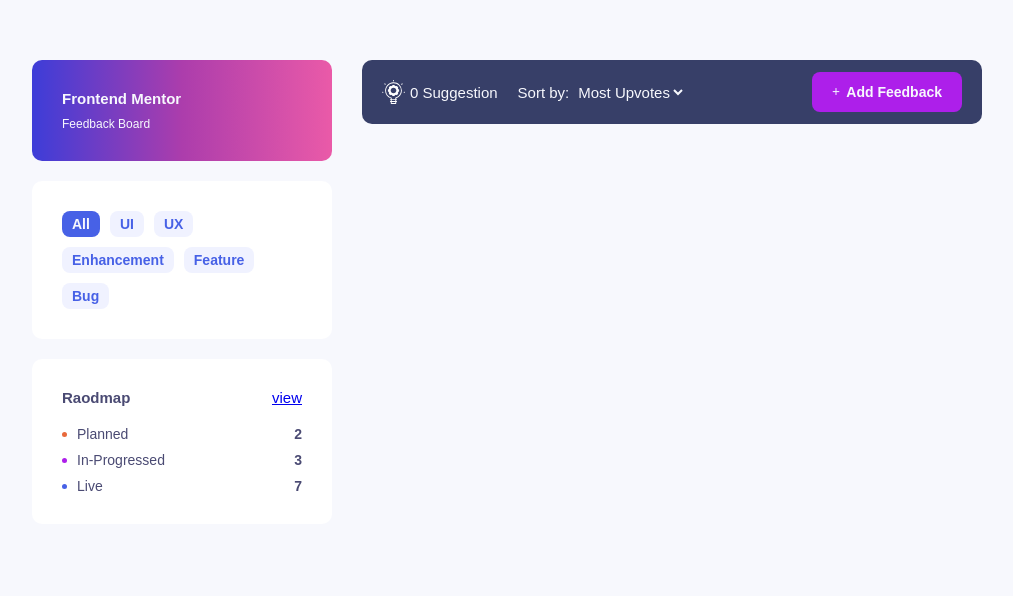
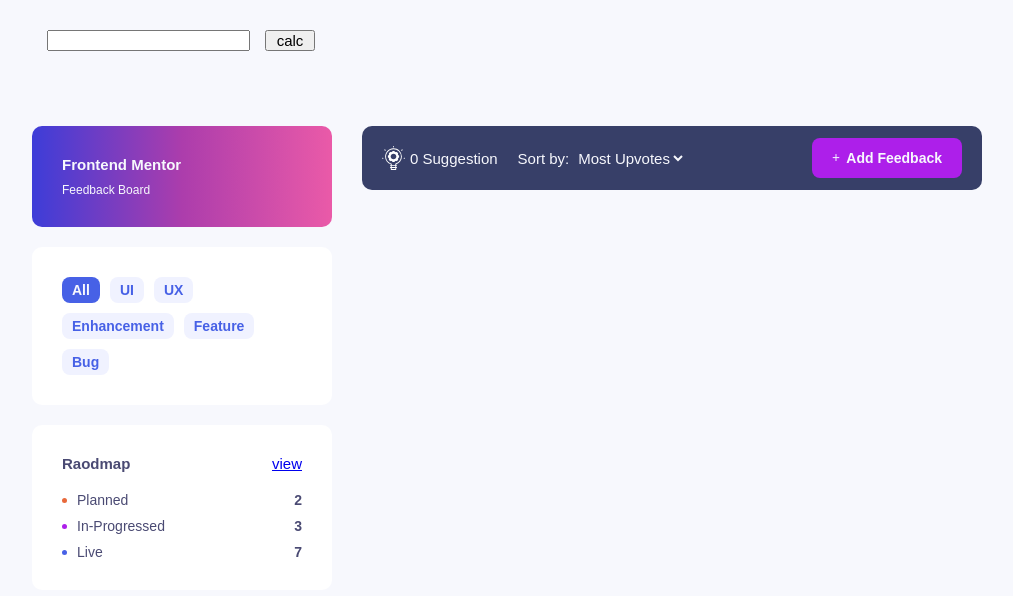
Before and after one commit to MaryamBahangeh/product-feedback-app, a React (Vite) app: page / in a window 1280 px wide. Shown: the top 596 px of the page, without its empty margins (133-1146 px from the left). Built offline with nearby package versions, Linux system fonts and the light colour scheme.

Commit message:
[ADD] fibinachi

```diff
--- a/src/pages/Home/Home.tsx
+++ b/src/pages/Home/Home.tsx
@@ -10,7 +10,49 @@
 
 function Home() {
   const [isMenuOpen, setIsMenuOpen] = useState<boolean>(false);
+  const [number, setNumber] = useState(0);
+  const [seq, setSeq] = useState("");
+
+  const onCalcButtonClick = () => {
+    setSeq("");
+    calcLast(0, 1, 1);
+  };
+
+  function calc(x: number, y: number, count: number) {
+    let z = x + y;
+    if (count <= number) {
+      setSeq((old) => old + z + ",");
+      count++;
+      calc(y, z, count);
+    }
+  }
+
+  function calcLast(x: number, y: number, count: number) {
+    let z = x + y;
+    if (count <= number) {
+      if (count === number - 1) {
+        setSeq(z.toString());
+        return;
+      }
+      count++;
+      calcLast(y, z, count);
+    }
+  }
+
   return (
+    <>
+      <div style={{ margin: "15px" }}>
+        <input onChange={(e) => setNumber(parseInt(e.target.value))} />
+        <button
+          style={{ width: "50px", margin: "15px" }}
+          onClick={onCalcButtonClick}
+        >
+          calc
+        </button>
+
+        <div>{seq}</div>
+      </div>
+
       <div className={styles.content}>
         <button
           className={styles.menu}
@@ -44,6 +86,7 @@
           <Suggestions />
         </div>
       </div>
+    </>
   );
 }
 
```
Lines whose indentation alone changed are shown as unchanged.
